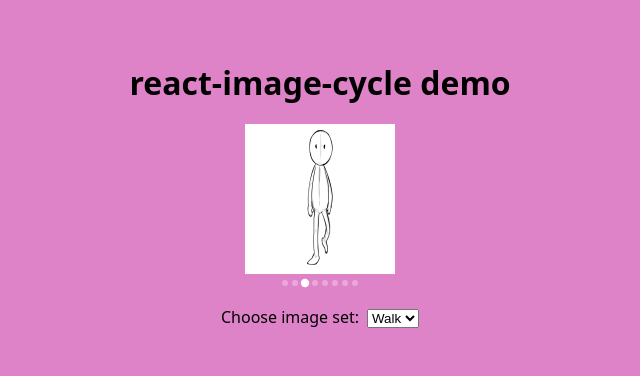
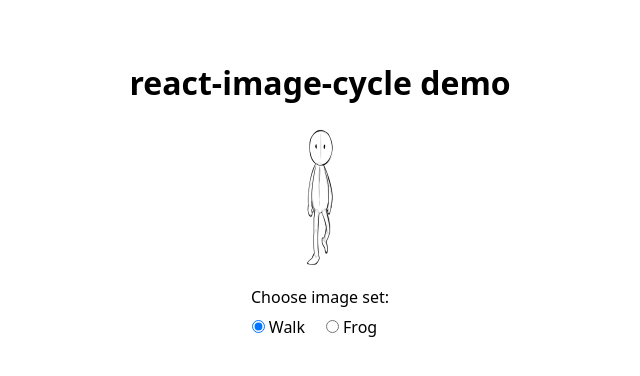
Before and after one commit to bravotango/react-image-cycle, a React (Vite) app: page / in a window 1280 px wide. Shown: the top 376 px of the page, without its empty margins (320-960 px from the left). Built offline with nearby package versions, Linux system fonts and the light colour scheme.

Commit message:
classes are now accepted

```diff
--- a/demo/App.tsx
+++ b/demo/App.tsx
@@ -35,21 +35,25 @@ export default function App() {
         width={150}
         height={150}
         showFrameDots={true}
+        className="bg-pink"
       />
 
-      <div style={{ marginTop: 20 }}>
-        <label htmlFor="image-select" style={{ marginRight: 8 }}>
-          Choose image set:
-        </label>
-        <select
-          id="image-select"
-          value={selectedSet}
-          onChange={(e) => setSelectedSet(e.target.value as ImageSetType)}
-        >
-          <option value="Walk">Walk</option>
-          <option value="Frog">Frog</option>
-        </select>
-      </div>
+      <fieldset style={{ border: "none", padding: 0, margin: 0 }}>
+        <legend style={{ marginBottom: 8 }}>Choose image set:</legend>
+        {(["Walk", "Frog"] as ImageSetType[]).map((set) => (
+          <label key={set} style={{ marginRight: 16, cursor: "pointer" }}>
+            <input
+              type="radio"
+              name="image-set"
+              value={set}
+              checked={selectedSet === set}
+              onChange={() => setSelectedSet(set)}
+              style={{ marginRight: 4 }}
+            />
+            {set}
+          </label>
+        ))}
+      </fieldset>
     </div>
   );
 }
--- a/demo/index.css
+++ b/demo/index.css
@@ -1,7 +1,6 @@
 body {
   margin: 0;
   font-family: system-ui, sans-serif;
-  background: #dc77c4e7;
 }
 
 #root {
@@ -12,3 +11,7 @@ body {
 h1 {
   margin-bottom: 20px;
 }
+
+.bg-pink {
+  background-color: pink;
+}
--- a/package.json
+++ b/package.json
@@ -1,6 +1,6 @@
 {
   "name": "@bravotango/react-image-cycle",
-  "version": "0.2.3",
+  "version": "0.3",
   "description": "A simple React component to cycle through image sequences for animations.",
   "author": "Brian Tracy",
   "license": "MIT",
--- a/src/ImageCycle.tsx
+++ b/src/ImageCycle.tsx
@@ -8,14 +8,16 @@ export interface ImageCycleProps {
   width?: number;
   height?: number;
   showFrameDots?: boolean;
+  className?: string;
 }
 
 export const ImageCycle = ({
   images,
-  interval = 300,
+  interval = 1000,
   width = 150,
   height = 150,
   showFrameDots = false,
+  className,
 }: ImageCycleProps) => {
   const [index, setIndex] = useState(0);
 
@@ -44,6 +46,7 @@ export const ImageCycle = ({
         height={height}
         alt={`frame ${index}`}
         style={{ display: "block" }}
+        className={className}
       />
       {showFrameDots && (
         <div style={{ display: "flex", gap: 4 }}>
```
